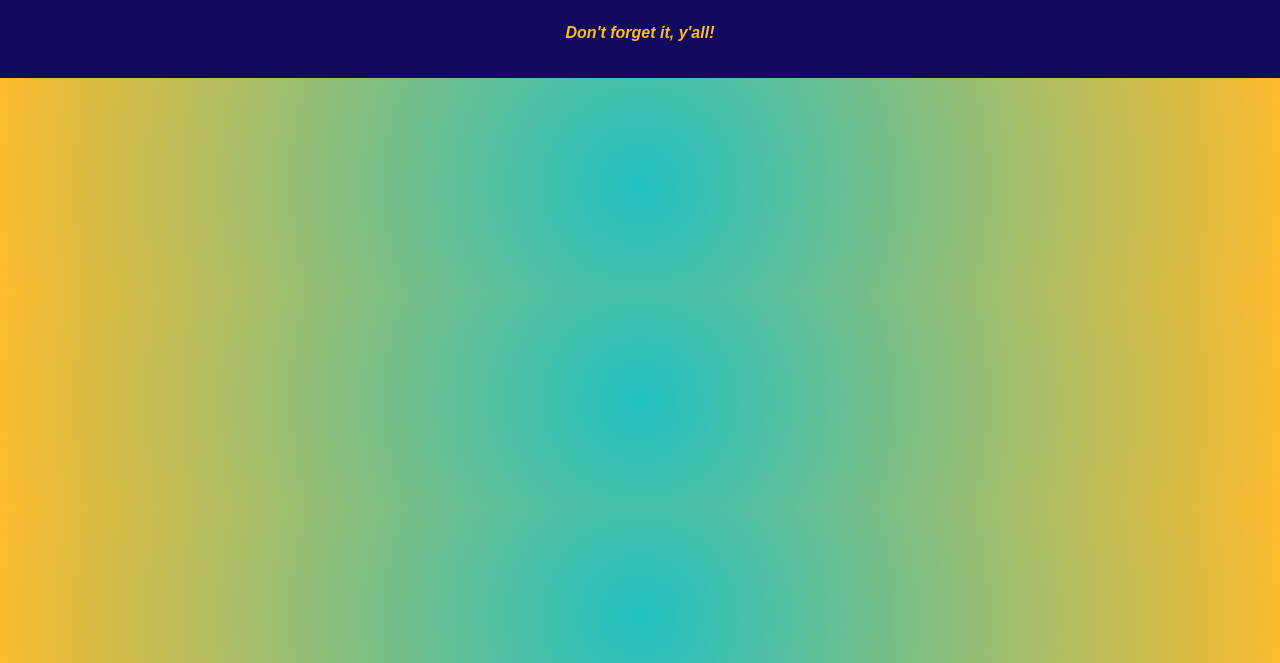
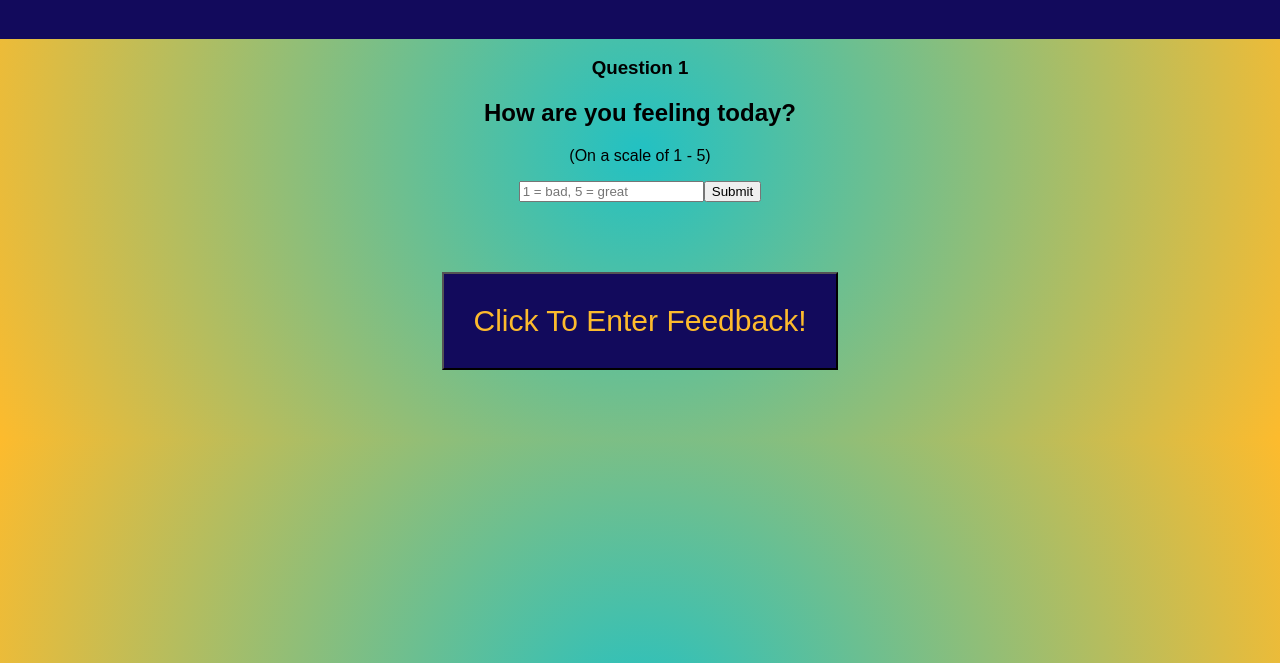
Before and after one commit to JoshuaDKuss/redux-feedback-loop-master, a React app: page /Question1 in a window 1280 px wide. Shown: the part 137-800 px from the top of the page. Built offline with nearby package versions, Linux system fonts and the light colour scheme.

Commit message:
some handshakes done

```diff
--- a/server/server.js
+++ b/server/server.js
@@ -9,6 +9,8 @@ app.use(bodyParser.urlencoded({extended: true}));
 app.use(express.static('build'));
 
 /** ---------- EXPRESS ROUTES ---------- **/
+//const feedbackRouter = require('./routes/feedback.router.js');
+//app.use('/api/feedback', feedbackRouter);
 
 
 /** ---------- START SERVER ---------- **/
--- a/src/components/App/App.css
+++ b/src/components/App/App.css
@@ -26,3 +26,11 @@ body{
   /* background: rgb(34,193,195);
   background: linear-gradient(0deg, rgba(34,193,195,1) 0%, rgba(253,187,45,1) 100%); */
 }
+
+#start{
+  padding: 30px;
+  margin: 70px;
+  font-size: 30px;
+  color: rgba(253,187,45,1);
+  background-color: rgb(18, 10, 92);
+}
--- a/src/components/App/App.js
+++ b/src/components/App/App.js
@@ -2,6 +2,8 @@ import React, { Component } from 'react';
 import './App.css';
 //import axios from 'axios';
 import Header from '../Header/Header';
+import BodyStart from '../BodyStart/BodyStart';
+
 //import Footer from '../Footer/Footer';
 //import Body from '../Body/Body';
 //import { connect } from 'react-redux';
@@ -12,8 +14,14 @@ import Header from '../Header/Header';
 class App extends Component {
 
   componentDidMount() {
-    console.log('in componentDidMount');
+    console.log('in componentDidMount', this.props);
   }
+
+  handleClick = () => {
+    console.log('HC app');
+    //this.props.dispatch({ type: click });
+    //this.props.history.push( '/Question1' );
+  } // end HC
 
   render() {
     return (
@@ -21,9 +29,13 @@ class App extends Component {
         {/* <HashRouter> */}
 
           <Header />
+          <BodyStart />
+
+
+
 
           {/* <ul>
-            <li><Link to="/">Add Pizzas</Link></li>
+
             <li><Link to="/order">Order Info</Link></li>
             <li><Link to="/checkout">Checkout</Link></li>
           </ul>
@@ -50,4 +62,10 @@ class App extends Component {
 
 //export default connect(reduxStateToProps)(App);
 
+
+
+// onClick={ this.handleClick }
+// {/* <link to="/Question1"></link> */}
+
+
 export default App;
--- /dev/null
+++ b/src/components/BodyStart/BodyStart.jsx
@@ -0,0 +1,50 @@
+import React, { Component } from 'react';
+//import axios from 'axios'
+import Question1 from '../Question1/Question1';
+
+class Body extends Component {
+
+//   state = {
+//     pizzaList: []
+//   }
+
+  componentDidMount() {
+    //this.getFeedback();
+    console.log('Body mounted');
+  }
+
+//   getFeedback = () => {
+//     axios.get('/api/pizza')
+//       .then(response => {
+//         this.setState({
+//           pizzaList: response.data
+//         })
+//       }).catch(error => {
+//         alert(`Could not get pizzas`);
+//         console.log('Error getting pizzas', error)
+//       })
+//   };//end getPizzas
+
+  render() {
+    // console.log(this.state.pizzaList)
+    return (
+      <div>
+          <Question1 />
+          <button class="block" id="start">Click To Enter Feedback!</button>
+
+          <route path="/Question1" component={ Question1 } />
+          {/* <link to="/Question1"></link> */}
+
+        {/* <h1>Pizzas</h1>
+        <PizzaList
+          pizzaList={this.state.pizzaList}
+          dispatch={this.props.dispatch}
+        /> */}
+        </div>
+    )
+  };//end render
+};//end return
+
+
+
+export default Body;
--- a/src/components/Header/Header.jsx
+++ b/src/components/Header/Header.jsx
@@ -19,7 +19,7 @@ class Header extends Component{
           <br></br>Feedback!
 
           </h1>
-          <h4><i>Don't forget it, y'all!</i></h4>
+          {/* <h4><i>Don't forget it, y'all!</i></h4> */}
           </header>
 
       </div>
--- a/src/components/Question1/Question1.jsx
+++ b/src/components/Question1/Question1.jsx
@@ -1,14 +1,40 @@
 import React, { Component } from 'react';
 //import axios from 'axios';
-import './App.css';
+
 
 class Question1 extends Component {
+  state = {
+    feelz: ''
+  }
+
+  componentDidMount = () => {
+    console.log('Q1');
+  } // end CDM
+
+  handleChange1 = (event) => {
+    console.log('feeling', event.target.value)
+    this.setState({ feelz: event.target.value })
+  } // end HC1
+
+  handleClick1 = () => {
+    if(this.state.feelz === '' || this.state.feelz > 5){
+      alert(`Dude, a number between 1-5, it's not that hard`);
+      return;
+    }
+    else {this.props.dispatch({ type: 'feelz', payload: this.state});
+    this.props.history.push('/Question2');
+    }
+  } // end HC1
+
   render() {
+    console.log(this.state.feelz);
     return (
       <div>
-
+        <h3>Question 1</h3>
         <h2>How are you feeling today?</h2>
-
+        <p>(On a scale of 1 - 5)</p>
+        <input type="number" placeholder="1 = bad, 5 = great" id="Q1" onChange={this.handleChange1} />
+        <button onClick={this.handleClick1}>Submit</button>
       </div>
     );
   }
--- a/src/index.js
+++ b/src/index.js
@@ -2,7 +2,41 @@ import React from 'react';
 import ReactDOM from 'react-dom';
 import './index.css';
 import App from './components/App/App';
+//import { createStore } from 'redux';
+//import { Provider } from 'react-redux';
 import registerServiceWorker from './registerServiceWorker';
+// import axios from 'axios';
 
-ReactDOM.render(<App />, document.getElementById('root'));
+// const reducerInitialState = {
+//     customerToAdd: {
+//         // name: '',
+//         // address: '',
+//         // city: '',
+//         // zip: '',
+//     },
+//     type: []
+// };
+
+// const myReducer = (state = reducerInitialState, action) => {
+//     console.log('myReducer:', state, action);
+//     if (action.type === 'addPizza') {
+//         console.log('inmyReducerAddPizza', action.payload);
+//         state.type = [...state.type, action.payload];
+//         console.log(state.type);
+//         return state;
+//     } else if (action.type === 'addCustomer') {
+//         console.log('inmyReducerAddCustomer', action.payload);
+//         state.customerToAdd = action.payload;
+//         console.log('newState', state);
+//         return state;
+//             // ...this.state.customerToAdd,
+//             // [action]: action.payload
+//     }
+// };//end myReducer
+
+// const myStore = createStore(myReducer);
+
+ReactDOM.render(
+<App />,
+document.getElementById('root'));
 registerServiceWorker();
```
Also changed, not shown: server/routes/feedback.router.js (added, +15 -0 lines), src/components/Question2/Question2.jsx (+3 -6 lines).
